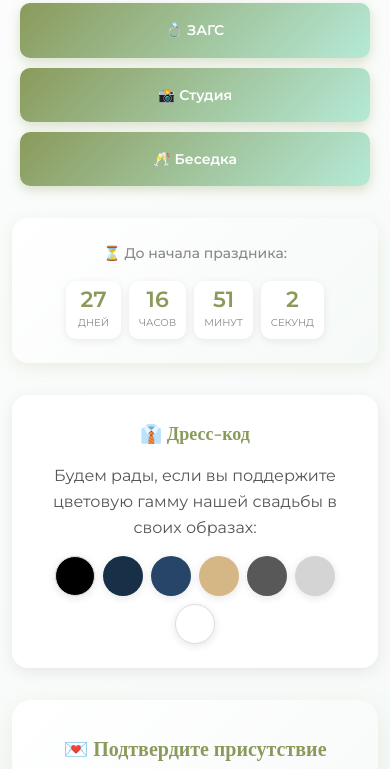
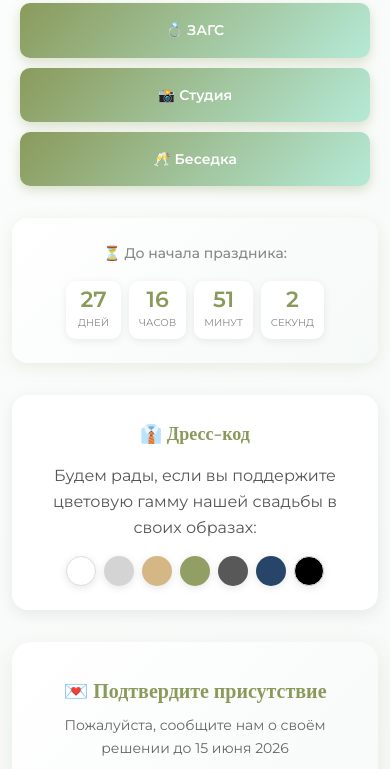
Before and after one commit to ArtemKuripko/svadbaSolo, a plain HTML site: page index.html in a window 390 px wide. Shown: the part 966-1735 px from the top of the page. Drawn offline with nearby package versions, Linux system fonts and the light colour scheme.

Commit message:
Add files via upload

```diff
--- a/index.html
+++ b/index.html
@@ -575,8 +575,8 @@
       }
 
       .color-palette {
-        width: 40px;
-        height: 40px;
+        width: 30px;
+        height: 30px;
       }
 
       .rsvp-buttons {
@@ -678,7 +678,7 @@
 <body>
   <div class="container">
     <header>
-      <h1>🌿 Приглашаем тебя на <br> нашу свадьбу 🌿</h1>
+      <h1>🌿 Приглашаем тебя на нашу свадьбу 🌿</h1>
       <p class="subtitle">27 июня 2026 • Томск</p>
     </header>
 
@@ -722,7 +722,7 @@
       <div class="schedule-box">
         <div class="schedule-item">
           <strong>📍 1. Дворец бракосочетания</strong>
-          <span class="time">⏰ 12:45</span>
+          <span class="time">⏰ 12:40</span>
           <span class="address">г. Томск, ул. Ленина, 83</span>
         </div>
         <div class="schedule-item">
@@ -756,13 +756,13 @@
       <h3>👔 Дресс-код</h3>
       <p>Будем рады, если вы поддержите цветовую гамму нашей свадьбы в своих образах:</p>
       <div class="dresscode-colors">
+        <div class="color-palette" style="background: #FFFFFF; border: 1px solid #ddd;" title="Белый"></div>
+        <div class="color-palette" style="background: #D4D4D4;" title="Светло серый"></div>
+        <div class="color-palette" style="background: #D4B785;" title="Бежевый"></div>
+        <div class="color-palette" style="background: #919f65;" title="Мятный"></div>
+        <div class="color-palette" style="background: #585858;" title="Тёмно серый"></div>
+        <div class="color-palette" style="background: #274569;" title="Синий"></div>
         <div class="color-palette" style="background: #000000; border: 1px solid #ddd;" title="Чёрный"></div>
-        <div class="color-palette" style="background: #172F47;" title="Тёмно синий"></div>
-        <div class="color-palette" style="background: #274569;" title="Синий"></div>
-        <div class="color-palette" style="background: #D4B785;" title="Бежевый"></div>
-        <div class="color-palette" style="background: #585858;" title="Тёмно серый"></div>
-        <div class="color-palette" style="background: #D4D4D4;" title="Светло серый"></div>
-        <div class="color-palette" style="background: #FFFFFF; border: 1px solid #ddd;" title="Белый"></div>
       </div>
     </div>
 
```
